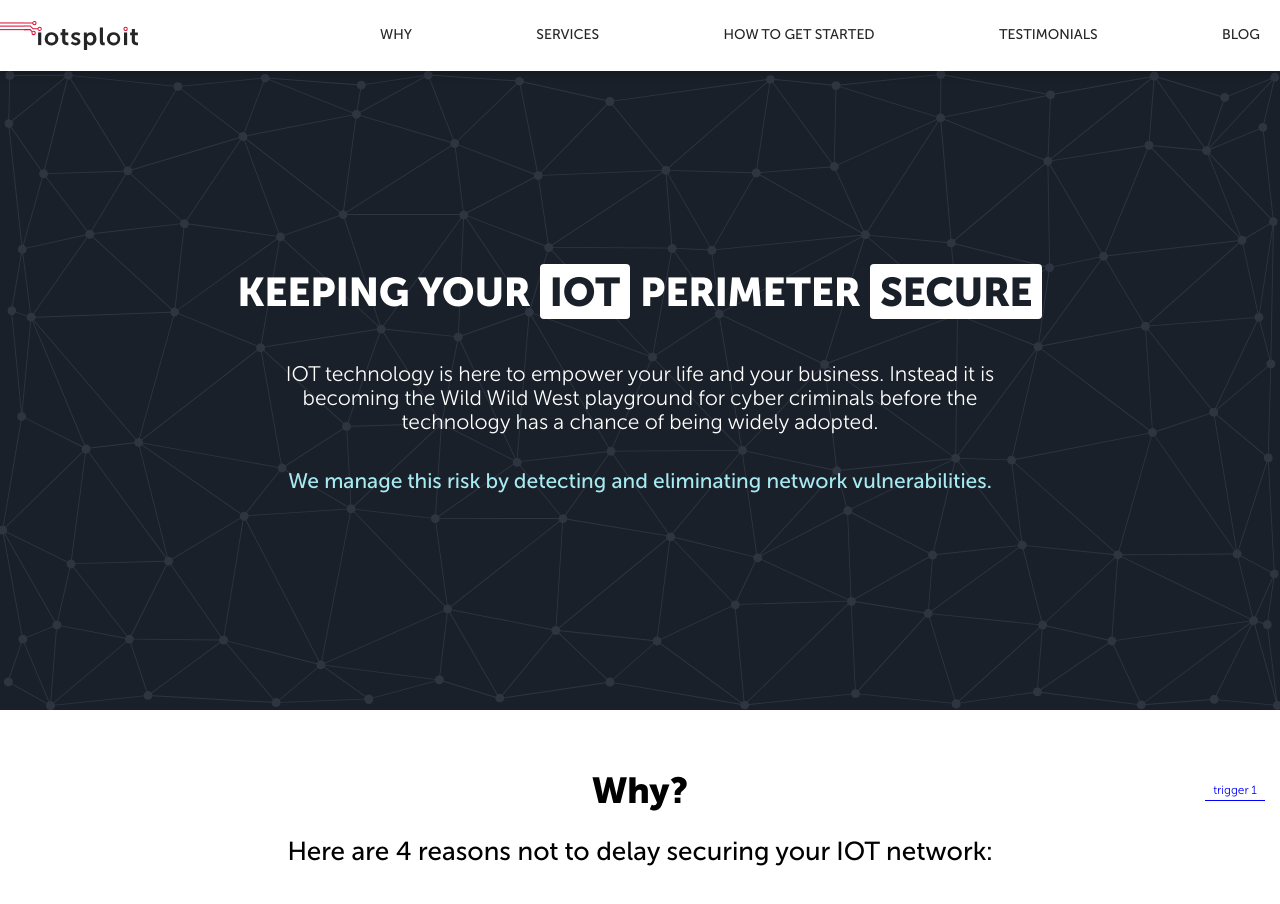
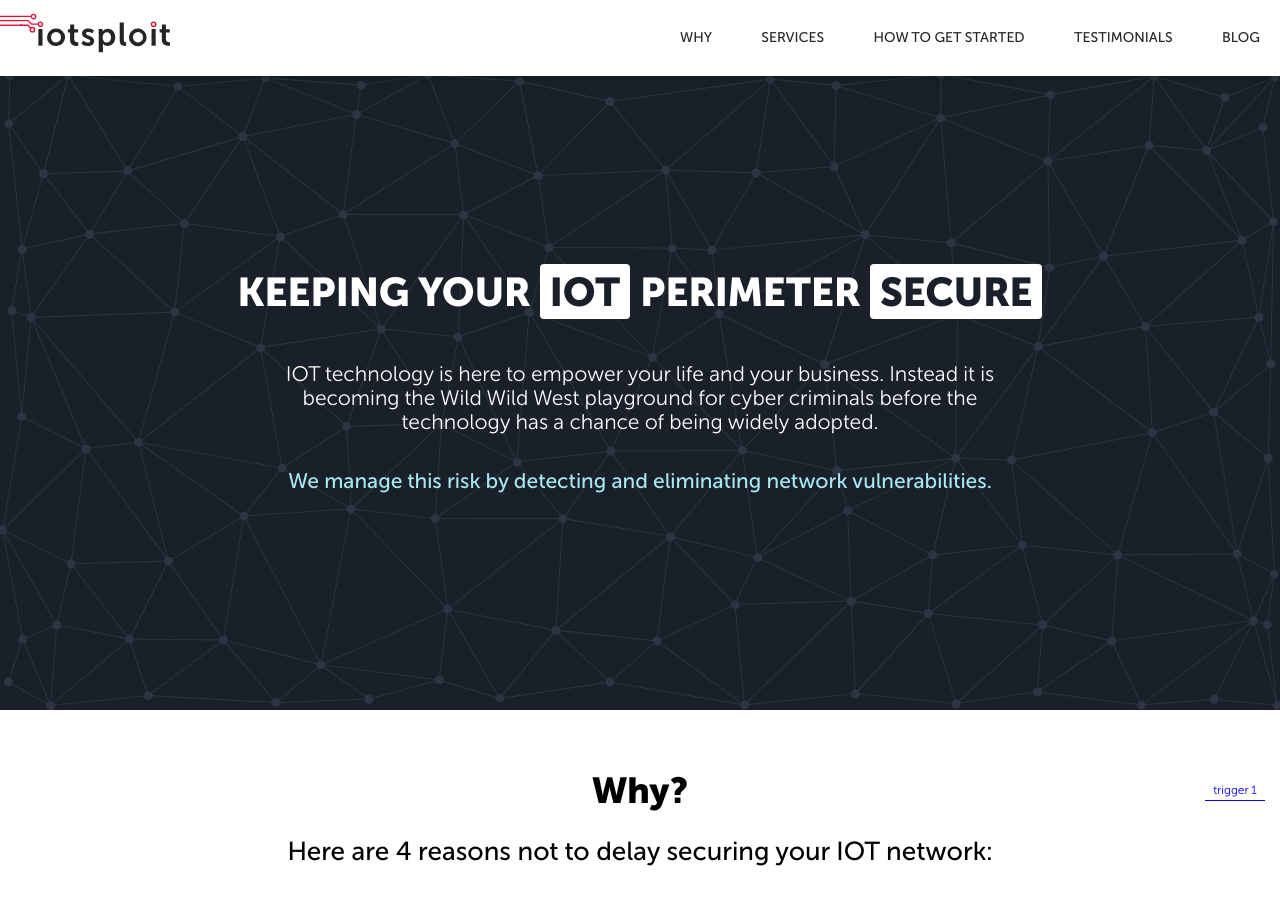
Before and after one commit to TechyHackBala/iotsploit-landing, a website: page index.html in a window 1280 px wide. Shown: the top 904 px of the page. Drawn offline with Linux system fonts and the light colour scheme.

Commit message:
fixed logotype width / menu max width

```diff
--- a/static/styles/_menu.scss
+++ b/static/styles/_menu.scss
@@ -9,14 +9,15 @@
   max-width: 1920px;
 }
 .logo{
-  height: 45px;
+  height: 60px;
+  margin-top: -10px;
   img{
     height: 100%;
-    margin-left: -140px;
+    margin-left: -190px;
   }
 }
 .menu, .footer-menu{
-  max-width: 880px;
+  max-width: 580px;
   width: 100%;
   display: block;
   ul{
```
Also changed, not shown: static/dist/styles.css.
